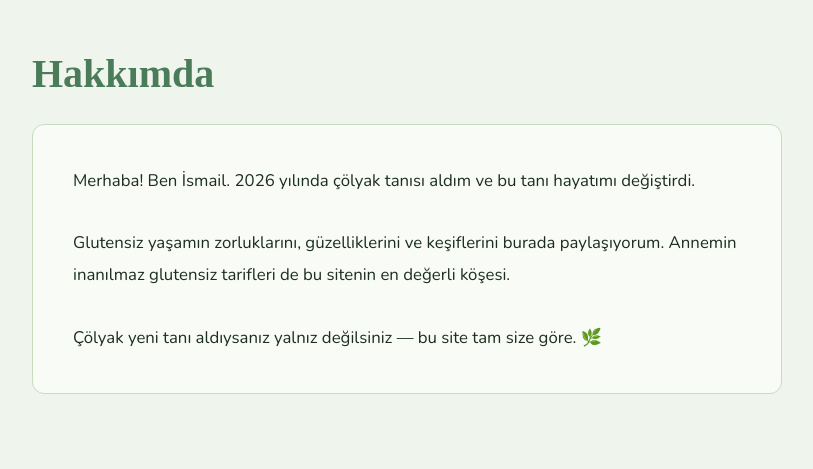
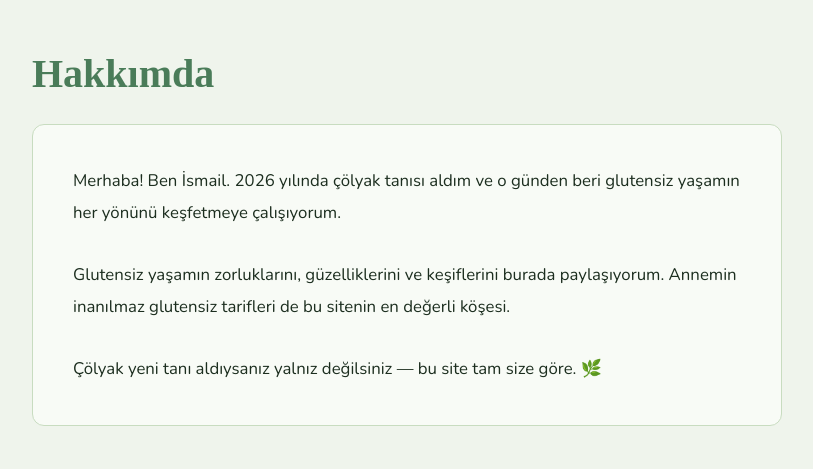
Before and after one commit to iyavuz357/glutenfreehayat, a Flask app: page /hakkimda in a window 1280 px wide. Shown: the part 72-541 px from the top of the page, without its empty margins (233-1046 px from the left). Run offline with Flask 3, Linux system fonts and the light colour scheme.

```diff
--- a/templates/hakkimda.html
+++ b/templates/hakkimda.html
@@ -11,7 +11,7 @@
 
     <div class="card" style="padding:2.5rem; line-height:1.9;">
         <p style="font-size:1.05rem;">
-            Merhaba! Ben İsmail. 2026 yılında çölyak tanısı aldım ve bu tanı hayatımı değiştirdi.
+            Merhaba! Ben İsmail. 2026 yılında çölyak tanısı aldım ve o günden beri glutensiz yaşamın her yönünü keşfetmeye çalışıyorum.
         </p>
         <br>
         <p style="font-size:1.05rem; font-weight:300;">
```
